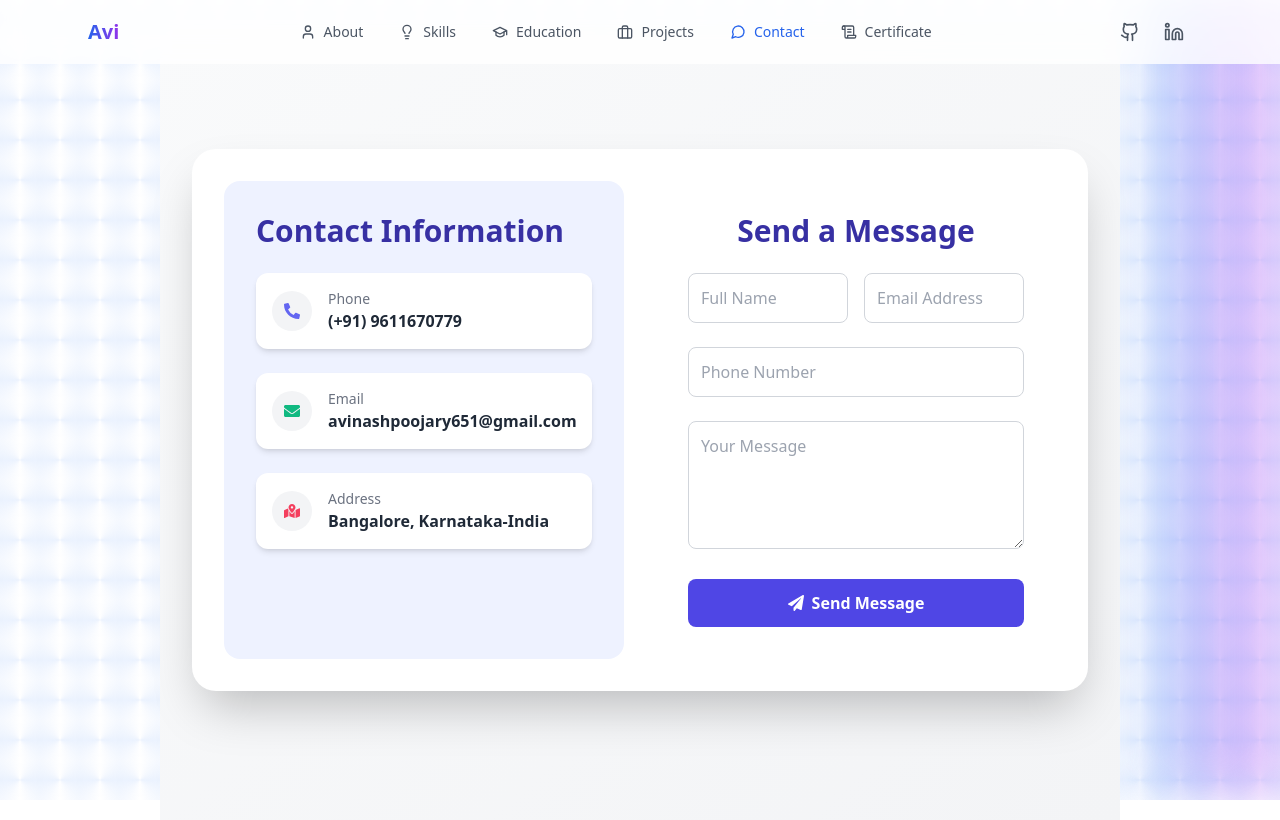
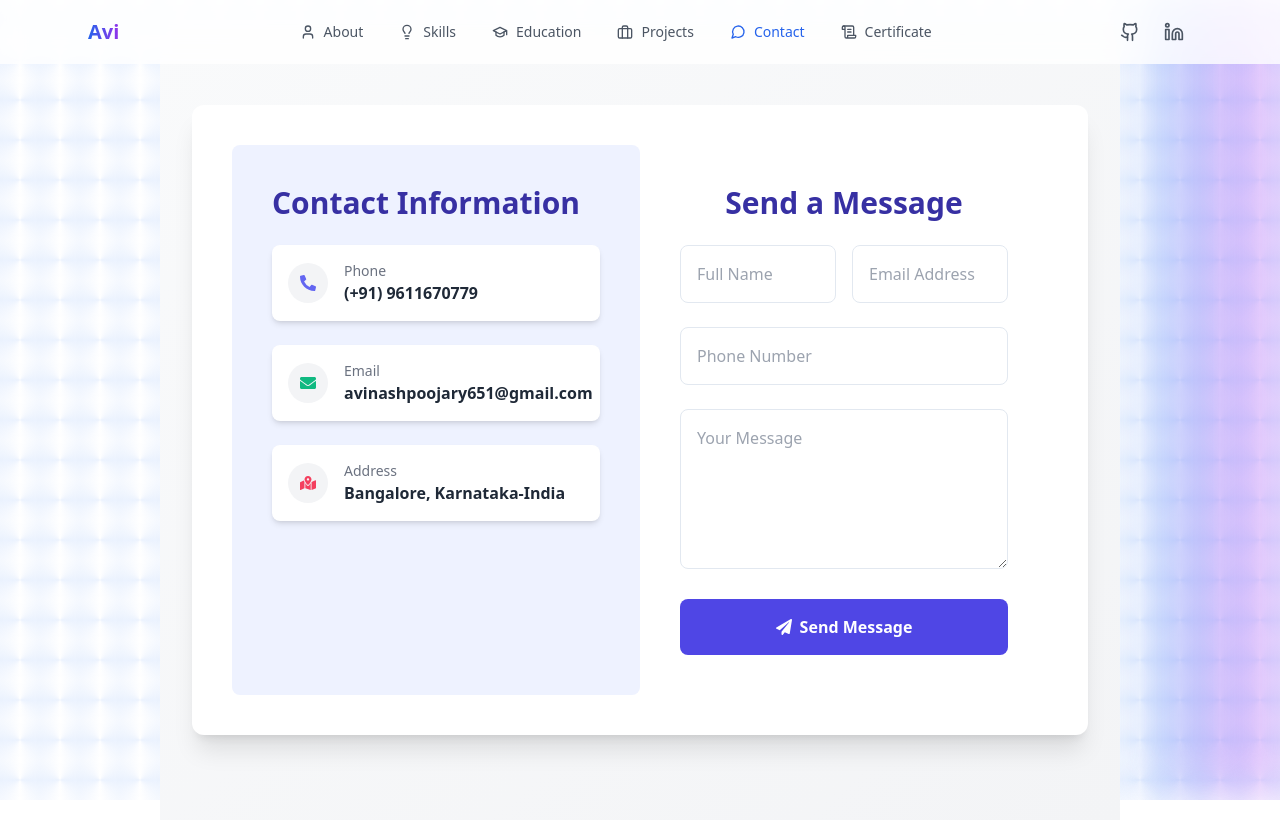
Before and after one commit to avi9611/avi-portfolio, a Next.js app: page /contact in a window 1280 px wide. Built offline with nearby package versions, Linux system fonts and the light colour scheme.

Commit message:
contact form change

```diff
--- a/src/app/contact/page.tsx
+++ b/src/app/contact/page.tsx
@@ -1,48 +1,34 @@
 "use client";
 import React, { useState } from "react";
 import { motion } from "framer-motion";
-import {
-  FaPhoneAlt,
-  FaEnvelope,
-  FaMapMarkedAlt,
-  FaPaperPlane,
-} from "react-icons/fa";
+import { FaPhoneAlt, FaEnvelope, FaMapMarkedAlt, FaPaperPlane } from "react-icons/fa";
 
-const contactInfo = [
-  {
-    icon: <FaPhoneAlt className="text-indigo-500" />,
-    title: "Phone",
-    description: "(+91) 9611670779",
-  },
-  {
-    icon: <FaEnvelope className="text-emerald-500" />,
-    title: "Email",
-    description: "avinashpoojary651@gmail.com",
-  },
-  {
-    icon: <FaMapMarkedAlt className="text-rose-500" />,
-    title: "Address",
-    description: "Bangalore, Karnataka-India",
-  },
+interface ContactInfo {
+  icon: JSX.Element;
+  title: string;
+  description: string;
+}
+
+const contactInfo: ContactInfo[] = [
+  { icon: <FaPhoneAlt className="text-indigo-500" />, title: "Phone", description: "(+91) 9611670779" },
+  { icon: <FaEnvelope className="text-emerald-500" />, title: "Email", description: "avinashpoojary651@gmail.com" },
+  { icon: <FaMapMarkedAlt className="text-rose-500" />, title: "Address", description: "Bangalore, Karnataka-India" },
 ];
 
-const Contact = () => {
-  const [formData, setFormData] = useState({
-    fullName: "",
-    email: "",
-    number: "",
-    message: "",
-  });
-  const [status, setStatus] = useState("");
+interface FormData {
+  fullName: string;
+  email: string;
+  number: string;
+  text: string;
+}
 
-  const handleChange = (
-    e: React.ChangeEvent<HTMLInputElement | HTMLTextAreaElement>
-  ) => {
+const Contact: React.FC = () => {
+  const [formData, setFormData] = useState<FormData>({ fullName: "", email: "", number: "", text: "" });
+  const [status, setStatus] = useState<string>("");
+
+  const handleChange = (e: React.ChangeEvent<HTMLInputElement | HTMLTextAreaElement>) => {
     const { name, value } = e.target;
-    setFormData((prev) => ({
-      ...prev,
-      [name]: value,
-    }));
+    setFormData((prev) => ({ ...prev, [name]: value }));
   };
 
   const handleSubmit = async (e: React.FormEvent) => {
@@ -63,99 +49,41 @@ const Contact = () => {
   };
 
   return (
-    <div className="min-h-screen bg-gradient-to-br from-gray-50 to-gray-100 flex items-center justify-center p-8">
+    <div className="min-h-screen bg-gradient-to-br from-gray-50 to-gray-100 flex items-center justify-center p-4 md:p-8">
       <motion.div
         initial={{ opacity: 0, scale: 0.9 }}
         animate={{ opacity: 1, scale: 1 }}
         transition={{ duration: 0.5 }}
-        className="w-full max-w-5xl bg-white shadow-2xl rounded-3xl overflow-hidden grid md:grid-cols-2 gap-8 p-8"
+        className="w-full max-w-5xl bg-white shadow-xl rounded-xl overflow-hidden flex flex-col md:flex-row p-6 md:p-10"
       >
         {/* Contact Info Section */}
-        <div className="bg-indigo-50 rounded-2xl p-8 space-y-6">
-          <h2 className="text-3xl font-bold text-indigo-800 mb-6">
-            Contact Information
-          </h2>
+        <div className="bg-indigo-50 p-6 md:p-10 flex flex-col space-y-6 rounded-lg w-full md:w-1/2">
+          <h2 className="text-2xl md:text-3xl font-bold text-indigo-800">Contact Information</h2>
           {contactInfo.map((info, index) => (
-            <div
-              key={index}
-              className="flex items-center space-x-4 p-4 bg-white rounded-xl shadow-md"
-            >
+            <div key={index} className="flex items-center space-x-4 p-4 bg-white rounded-lg shadow-md">
               <div className="p-3 bg-gray-100 rounded-full">{info.icon}</div>
               <div>
                 <p className="text-gray-500 text-sm">{info.title}</p>
-                <p className="font-semibold text-gray-800">
-                  {info.description}
-                </p>
+                <p className="font-semibold text-gray-800">{info.description}</p>
               </div>
             </div>
           ))}
         </div>
 
         {/* Form Section */}
-        <form onSubmit={handleSubmit} className="space-y-6 p-8">
-          <h2 className="text-3xl font-bold text-indigo-800 text-center mb-6">
-            Send a Message
-          </h2>
+        <form onSubmit={handleSubmit} className="w-full md:w-1/2 space-y-6 p-6 md:p-10">
+          <h2 className="text-2xl md:text-3xl font-bold text-indigo-800 text-center">Send a Message</h2>
 
-          <div className="grid md:grid-cols-2 gap-4">
-            <input
-              type="text"
-              name="fullName"
-              placeholder="Full Name"
-              value={formData.fullName}
-              onChange={handleChange}
-              required
-              className="w-full p-3 border border-gray-300 rounded-lg focus:ring-2 focus:ring-indigo-300 transition"
-            />
-            <input
-              type="email"
-              name="email"
-              placeholder="Email Address"
-              value={formData.email}
-              onChange={handleChange}
-              required
-              className="w-full p-3 border border-gray-300 rounded-lg focus:ring-2 focus:ring-indigo-300 transition"
-            />
+          <div className="grid grid-cols-1 sm:grid-cols-2 gap-4">
+            <input type="text" name="fullName" placeholder="Full Name" value={formData.fullName} onChange={handleChange} required className="w-full p-4 border rounded-lg focus:ring-2 focus:ring-indigo-300" />
+            <input type="email" name="email" placeholder="Email Address" value={formData.email} onChange={handleChange} required className="w-full p-4 border rounded-lg focus:ring-2 focus:ring-indigo-300" />
           </div>
+          <input type="tel" name="number" placeholder="Phone Number" value={formData.number} onChange={handleChange} maxLength={10} className="w-full p-4 border rounded-lg focus:ring-2 focus:ring-indigo-300" />
+          <textarea name="text" placeholder="Your Message" value={formData.text} onChange={handleChange} required className="w-full p-4 border rounded-lg h-40 focus:ring-2 focus:ring-indigo-300" />
 
-          <input
-            type="tel"
-            name="number"
-            placeholder="Phone Number"
-            value={formData.number}
-            onChange={handleChange}
-            maxLength={10}
-            className="w-full p-3 border border-gray-300 rounded-lg focus:ring-2 focus:ring-indigo-300 transition"
-          />
-
-          <textarea
-            name="message"
-            placeholder="Your Message"
-            value={formData.message}
-            onChange={handleChange}
-            required
-            className="w-full p-3 border border-gray-300 rounded-lg h-32 focus:ring-2 focus:ring-indigo-300 transition"
-          />
-
-          <button
-            type="submit"
-            disabled={status === "sending"}
-            className={`w-full p-3 rounded-lg text-white font-semibold transition duration-300 flex items-center justify-center space-x-2 ${
-              status === "sending"
-                ? "bg-gray-400 cursor-not-allowed"
-                : status === "success"
-                ? "bg-green-500 hover:bg-green-600"
-                : "bg-indigo-600 hover:bg-indigo-700"
-            }`}
-          >
+          <button type="submit" disabled={status === "sending"} className={`w-full p-4 rounded-lg text-white font-semibold flex items-center justify-center space-x-2 transition ${status === "sending" ? "bg-gray-400 cursor-not-allowed" : status === "success" ? "bg-green-500 hover:bg-green-600" : "bg-indigo-600 hover:bg-indigo-700"}`}>
             <FaPaperPlane />
-            <span>
-              {status === "sending"
-                ? "Sending..."
-                : status === "success"
-                ? "Message Sent!"
-                : "Send Message"}
-            </span>
+            <span>{status === "sending" ? "Sending..." : status === "success" ? "Message Sent!" : "Send Message"}</span>
           </button>
         </form>
       </motion.div>
```
